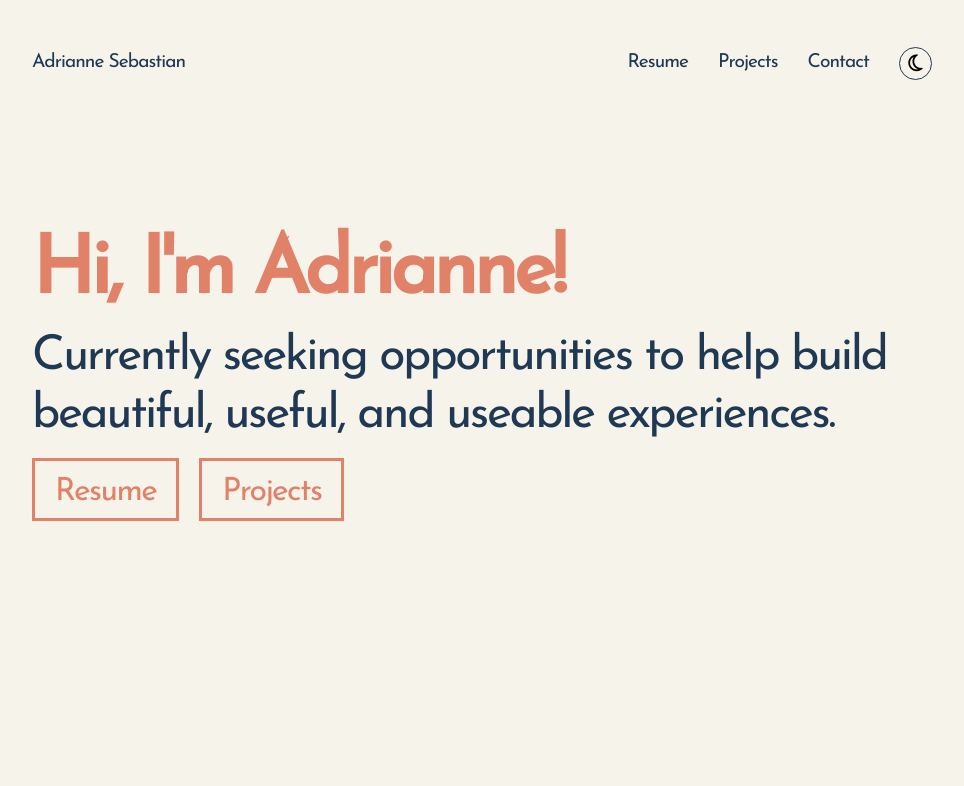
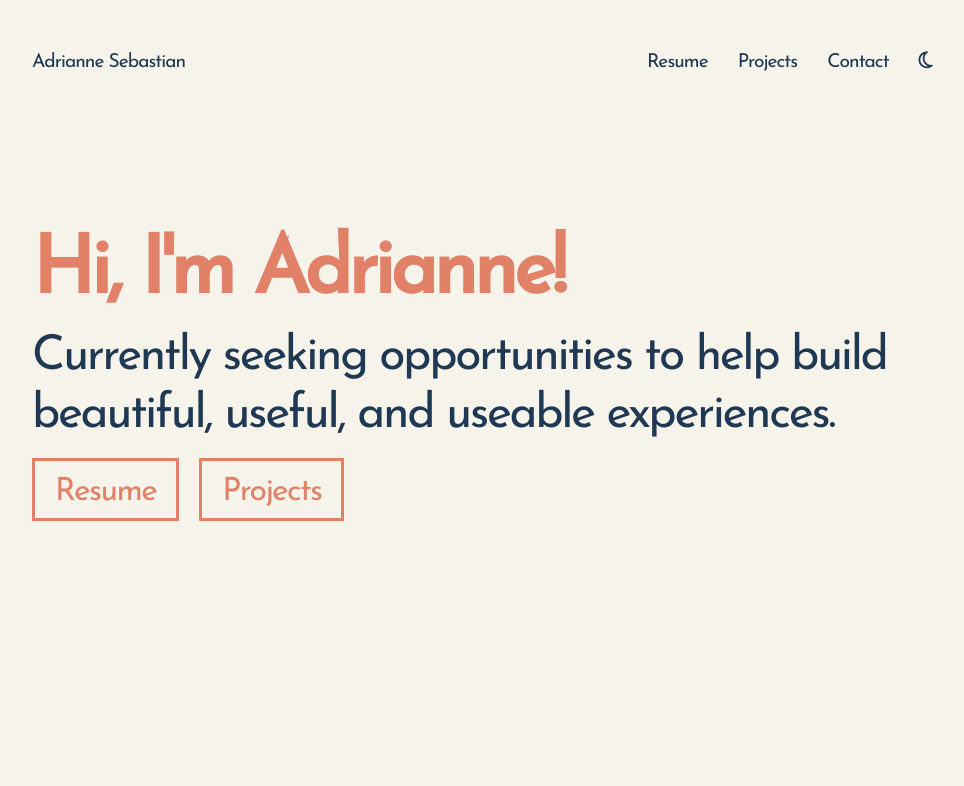
Before and after one commit to arcsbstn/arcsbstn.github.io, a React (Create React App) app: page / in a window 1280 px wide. Shown: the top 786 px of the page, without its empty margins (158-1122 px from the left). Built offline with nearby package versions, Linux system fonts and the light colour scheme.

Commit message:
remove toggleIcon border

```diff
--- a/src/components/nav/NavLinks.js
+++ b/src/components/nav/NavLinks.js
@@ -4,19 +4,12 @@ import Resume from '../Resume'
 
 export default function NavLinks(props) {
   const [{ theme, isDark }, toggleTheme] = useContext(ThemeContext)
-
   let toggleIcon = isDark ? 'fa fa-sun-o' : 'fa fa-moon-o'
   const ulStyle = {
     backgroundColor: theme.bgMain
   }
   const toggleIconStyle = {
-    color: theme.stripText,
-    border: `1px solid ${theme.text}`,
-    borderRadius: '100%',
-    paddingTop: '6px',
-    paddingRight: '1px',
-    width: '33px',
-    height: '33px'
+    color: theme.text
   }
 
   return (
```
